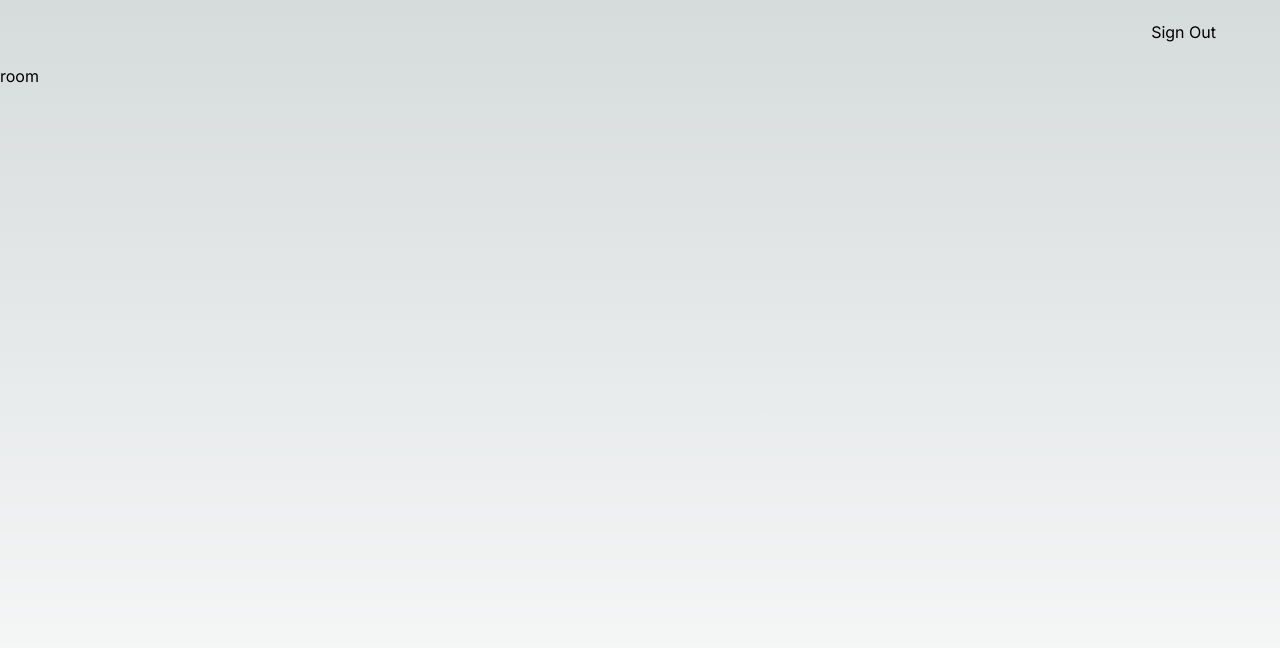
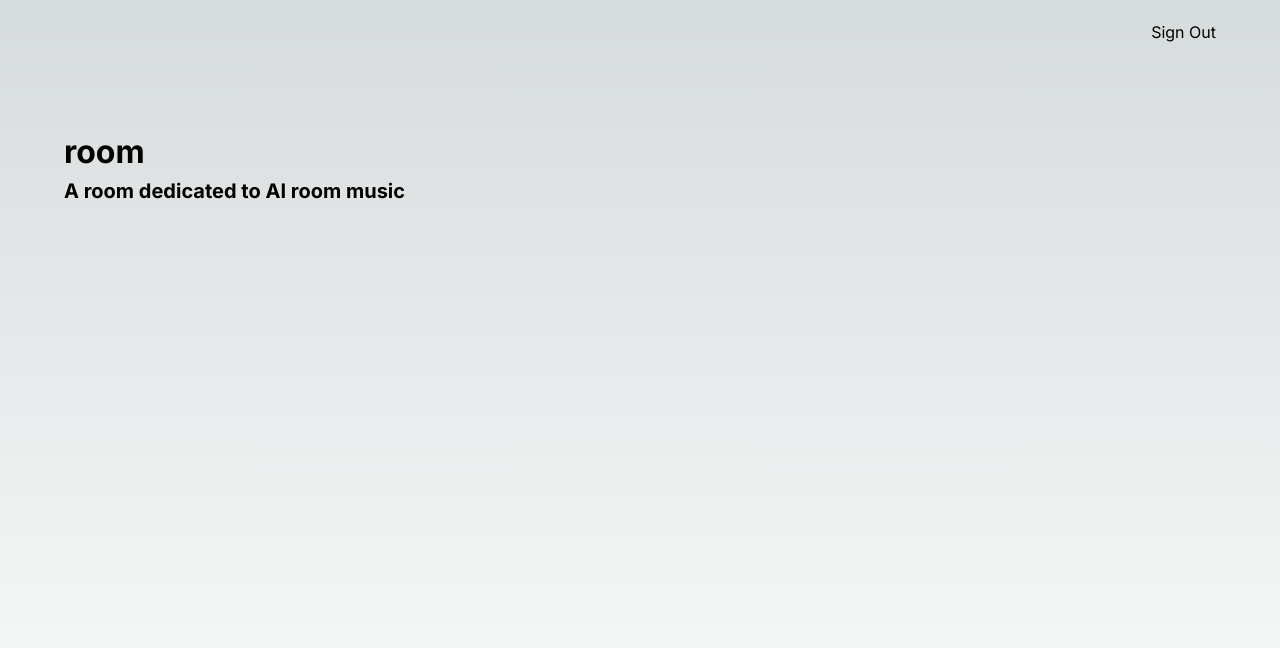
Before and after one commit to jpthacker/BrainBeatsFM, a Next.js app in the folder frontend/: page /rooms/1 in a window 1280 px wide. Shown: the top 648 px of the page. Built offline with nearby package versions, Linux system fonts and the light colour scheme; no server answers.

Commit message:
Add title and subtitle to Room

```diff
--- a/frontend/src/components/Room/Room.tsx
+++ b/frontend/src/components/Room/Room.tsx
@@ -1,5 +1,4 @@
 "use client";
-import { log } from "console";
 import React from "react";
 
 const Room = () => {
@@ -35,7 +34,12 @@ const Room = () => {
     // eslint-disable-next-line react-hooks/exhaustive-deps
   }, []);
 
-  return <div>{room.data.name}</div>;
+  return (
+    <div className="min-w-screen min-h-screen p-16">
+      <h2>{room.data.name}</h2>
+      <h3>{`A room dedicated to AI ${room.data.name} music`}</h3>
+    </div>
+  );
 };
 
 export default Room;
```
